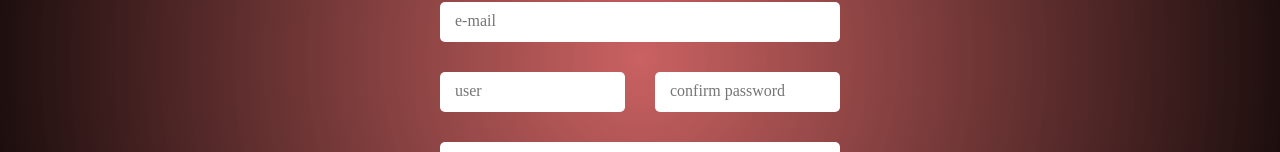
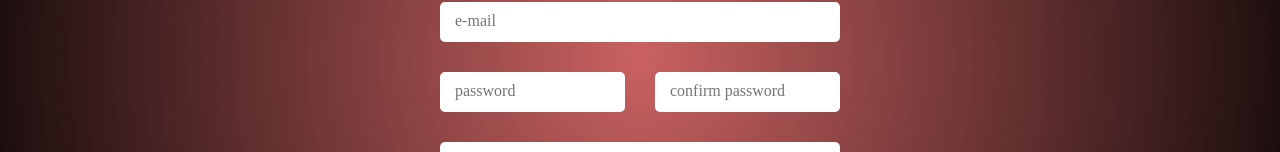
Before and after one commit to lfmutton/ModernChannel, a React (Vite) app: page /signup in a window 1280 px wide. Shown: the part 341-493 px from the top of the page. Built offline with nearby package versions, Linux system fonts and the light colour scheme.

Commit message:
fixing the placeholder on the sign in page

```diff
--- a/src/screens/SignUpPage.tsx
+++ b/src/screens/SignUpPage.tsx
@@ -88,7 +88,7 @@ const SignUpPage: React.FC = () => {
           }}
         >
           <textarea
-            placeholder="user"
+            placeholder="password"
             style={{
               height: "40px",
               width: "185px",
```
